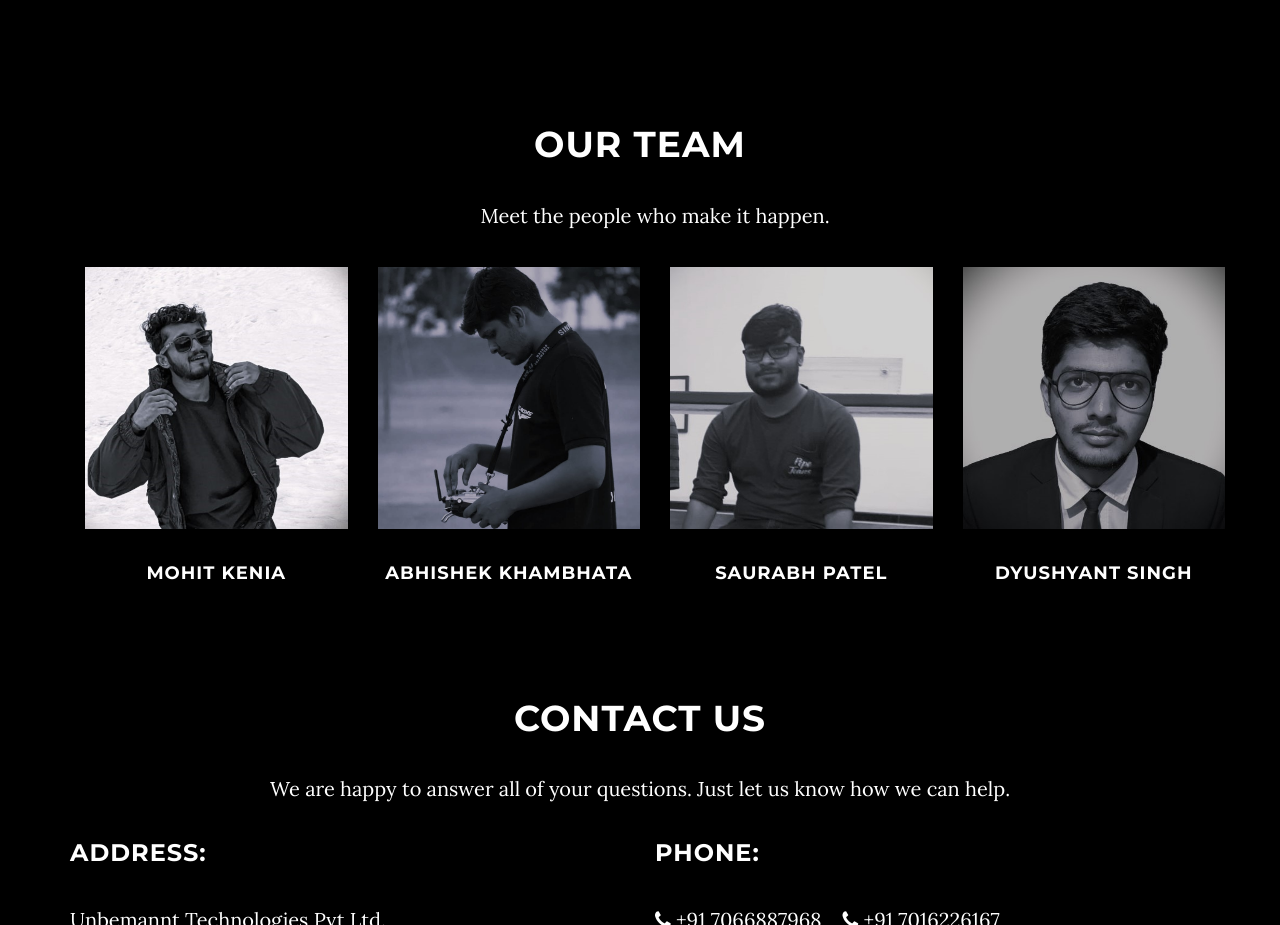
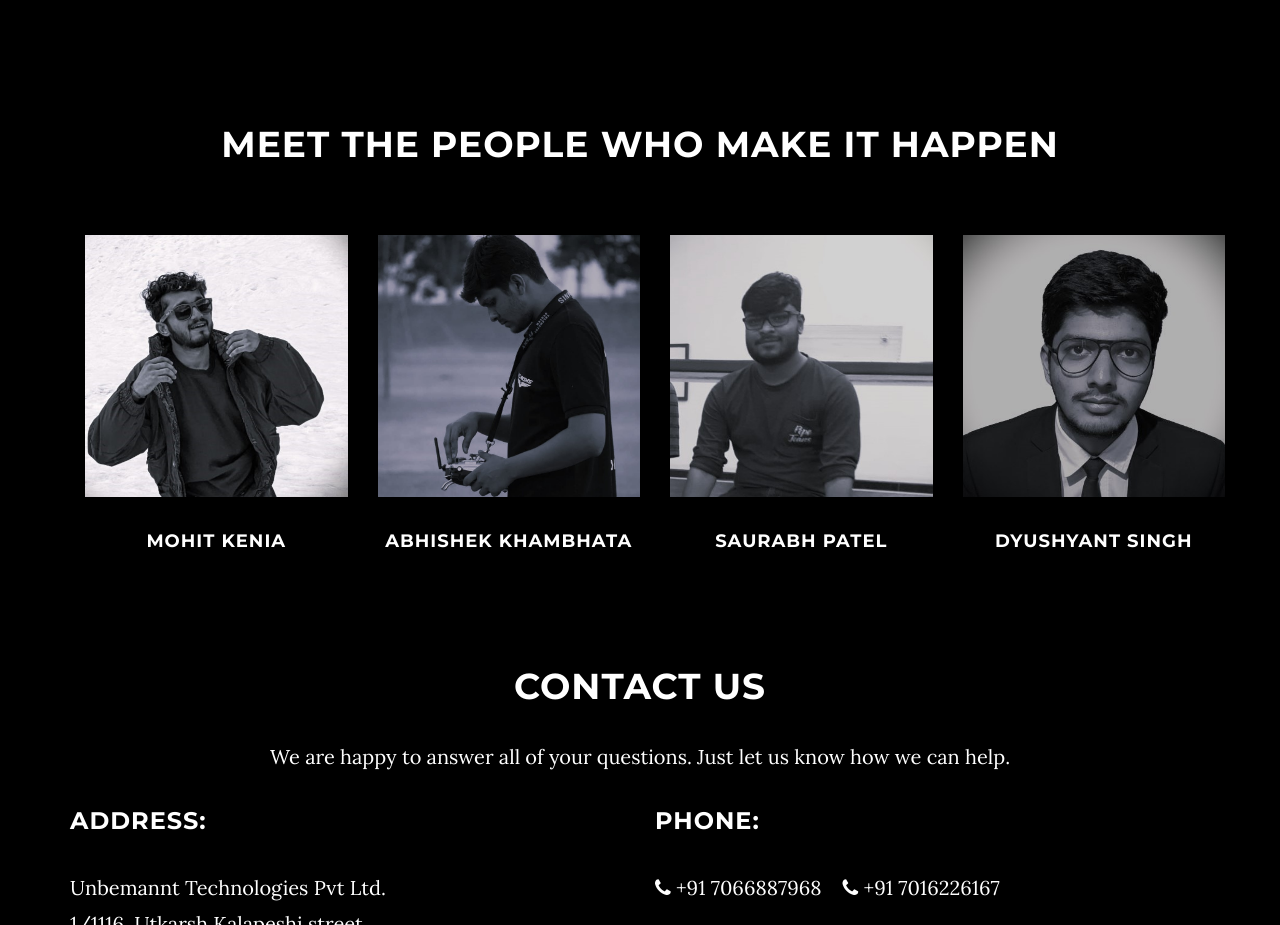
Before and after one commit to mohitkenia7/invenco.ai, a plain HTML site: page index.html in a window 1280 px wide. Shown: the part 2380-3305 px from the top of the page. Drawn offline with Linux system fonts and the light colour scheme; some packages are replaced by stand-ins of ours.

Commit message:
team heading

```diff
--- a/index.html
+++ b/index.html
@@ -153,13 +153,13 @@
 
 <!--        Team Section        -->
     <section id="team" class="container content-section text-center">
-        <h1>Our Team</h1>
+        <h1>MEET THE PEOPLE WHO MAKE IT HAPPEN</h1>
         <div class="container">
             <div class="heading text-center">
             <!-- Heading -->
             <!-- <p>A team of experienced technology experts who work hard for you, our customers, to ensure the best solutions for warehouse automation.<br> -->
 
-            <p>Meet the people who make it happen.</p>
+            <p> </p>
             </div>
             <!-- Team Member's Details -->
             <div class="team-content">
```
